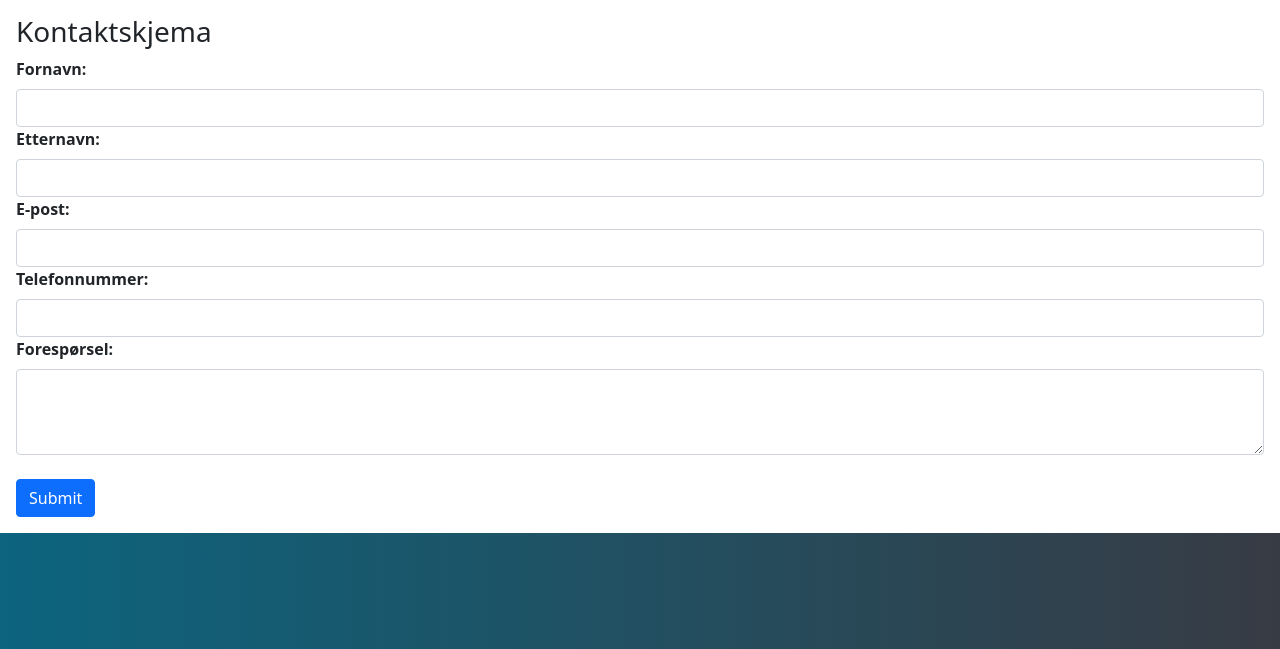
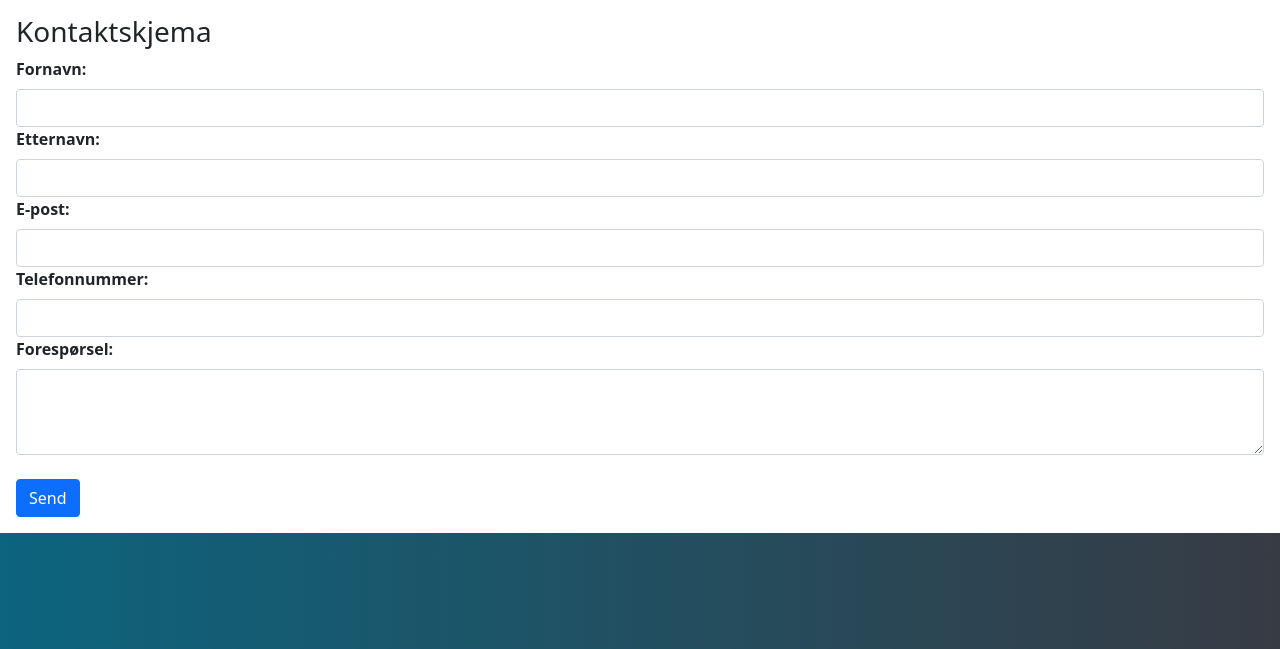
Before and after one commit to kodakorg/namsosadv, a Node server app: page /kontaktskjema in a window 1280 px wide. Shown: the part 151-800 px from the top of the page. Run offline with Node 20, Linux system fonts and the light colour scheme.

Commit message:
Updated kontaktskjema

```diff
--- a/views/pages/kontaktskjema.ejs
+++ b/views/pages/kontaktskjema.ejs
@@ -35,7 +35,7 @@
         <textarea class="form-control" id="tekst" name="tekst" rows="3"></textarea>
       </div>
       <br>
-      <button class="btn btn-primary" id="myButton">Submit</button>
+      <button class="btn btn-primary" id="myButton">Send</button>
     </form>
   </div>
   <br>
```
